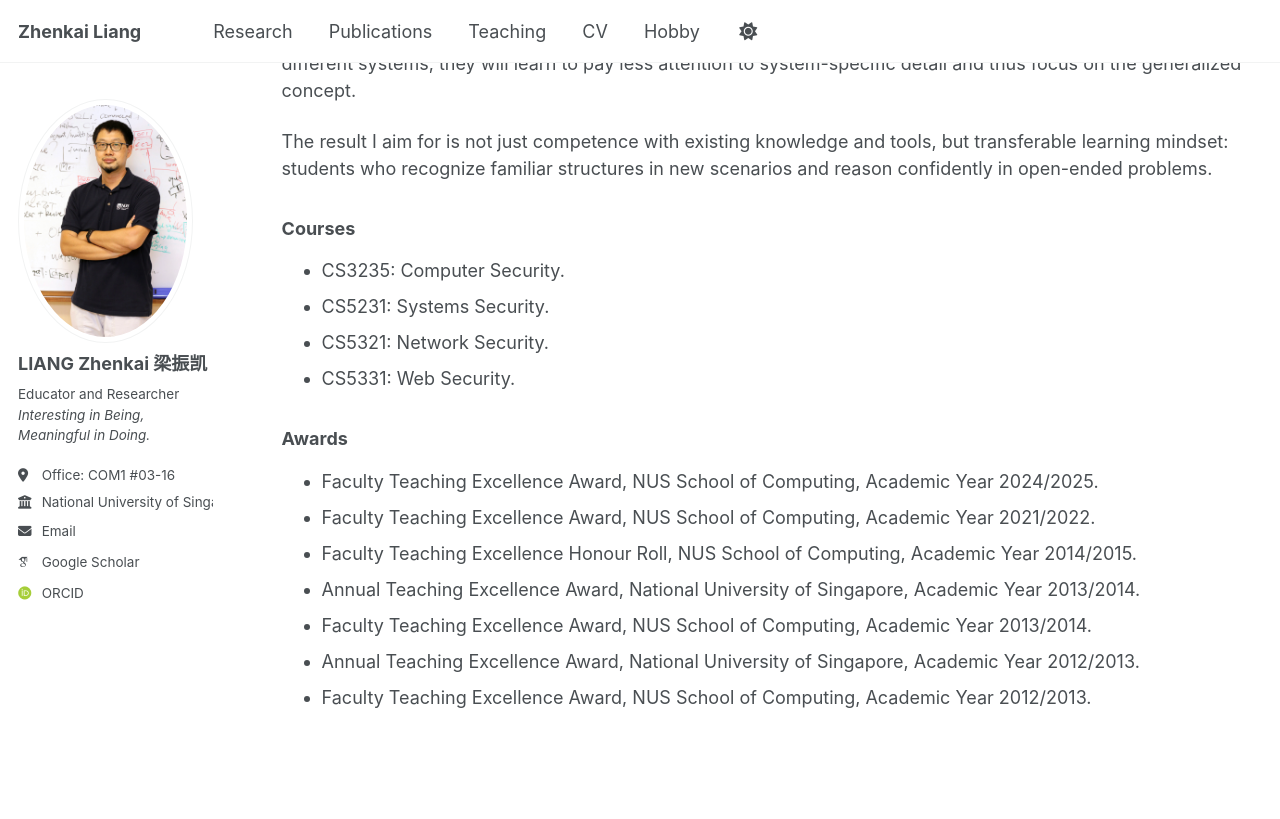
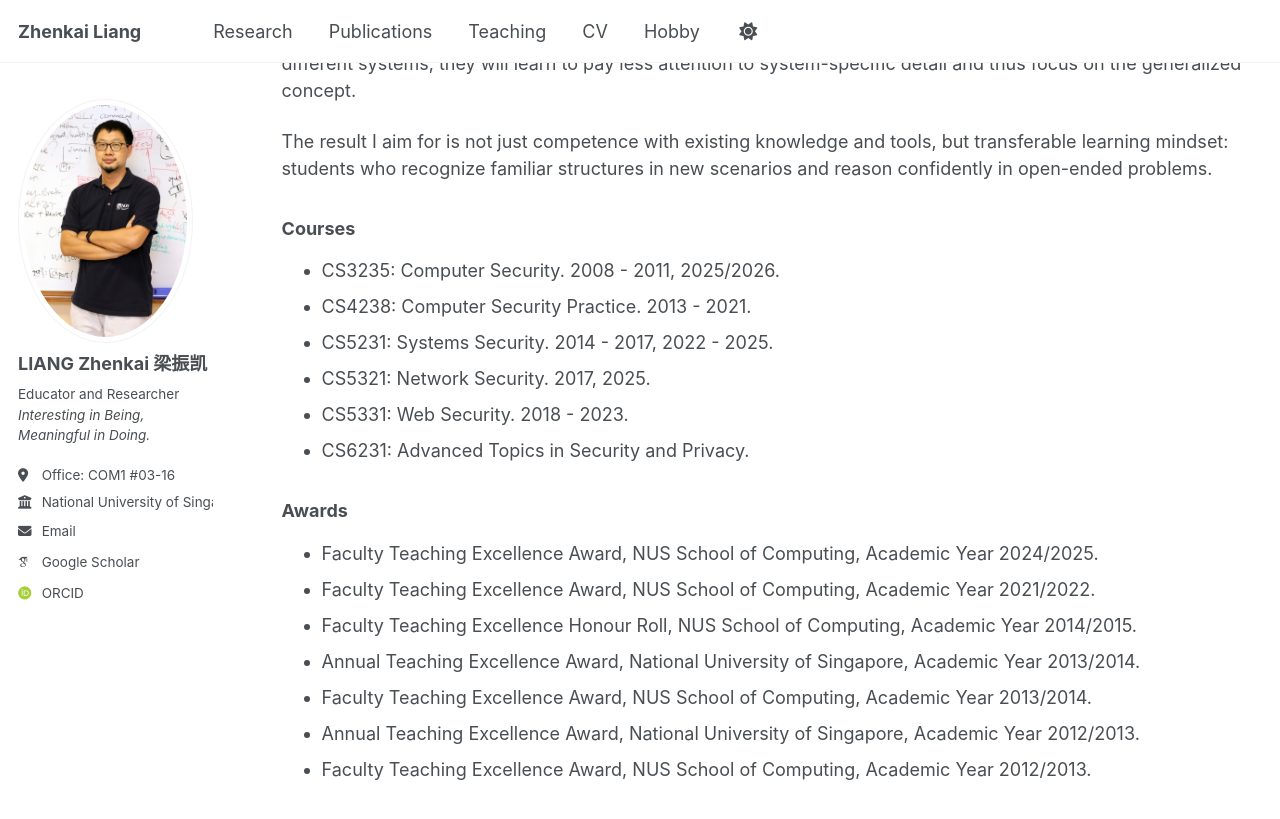
Before and after one commit to zhenkai-liang/zhenkai-liang.github.io, a Jekyll site: the page built from _pages/teaching.html, in a window 1280 px wide and 900 px high, scrolled down 446 px. Shown: the top 819 px of the window. Built offline with Jekyll 4.4.1, drawn with Linux system fonts in a browser that asks for light colours; some web fonts are replaced.

Commit message:
Update teaching.html

```diff
--- a/_pages/teaching.html
+++ b/_pages/teaching.html
@@ -17,16 +17,22 @@ author_profile: true
 <h3>Courses</h3>
 <ul>
   <li>
-    CS3235: Computer Security.
+    CS3235: Computer Security. 2008 - 2011, 2025/2026.
   </li>
   <li>
-    CS5231: Systems Security.
+    CS4238: Computer Security Practice. 2013 - 2021.
   </li>
   <li>
-    CS5321: Network Security.
+    CS5231: Systems Security. 2014 - 2017, 2022 - 2025.
   </li>
   <li>
-    CS5331: Web Security.
+    CS5321: Network Security. 2017, 2025.
+  </li>
+  <li>
+    CS5331: Web Security. 2018 - 2023.
+  </li>
+  <li>
+    CS6231: Advanced Topics in Security and Privacy.
   </li>
 </ul>
 
```
